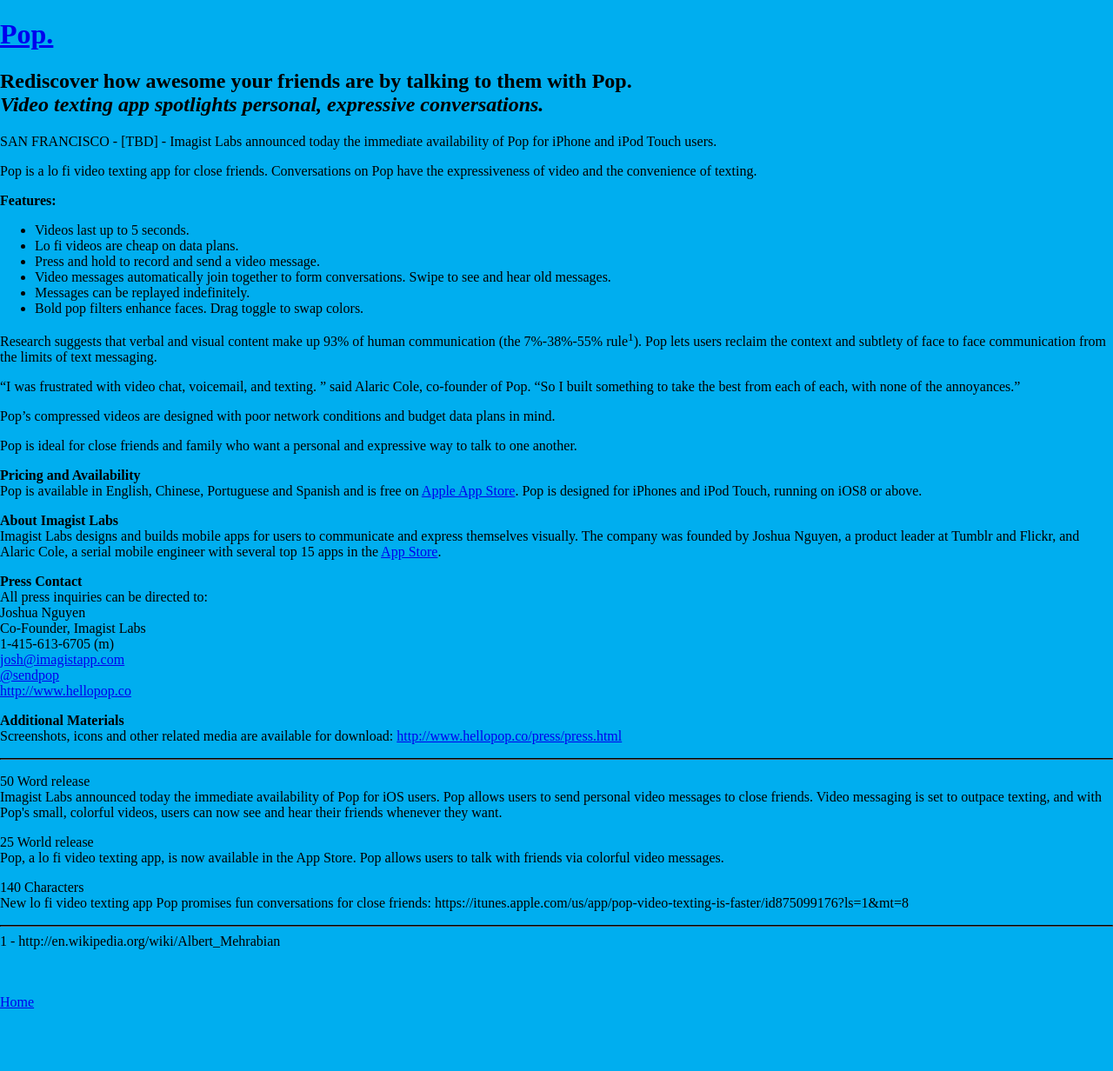
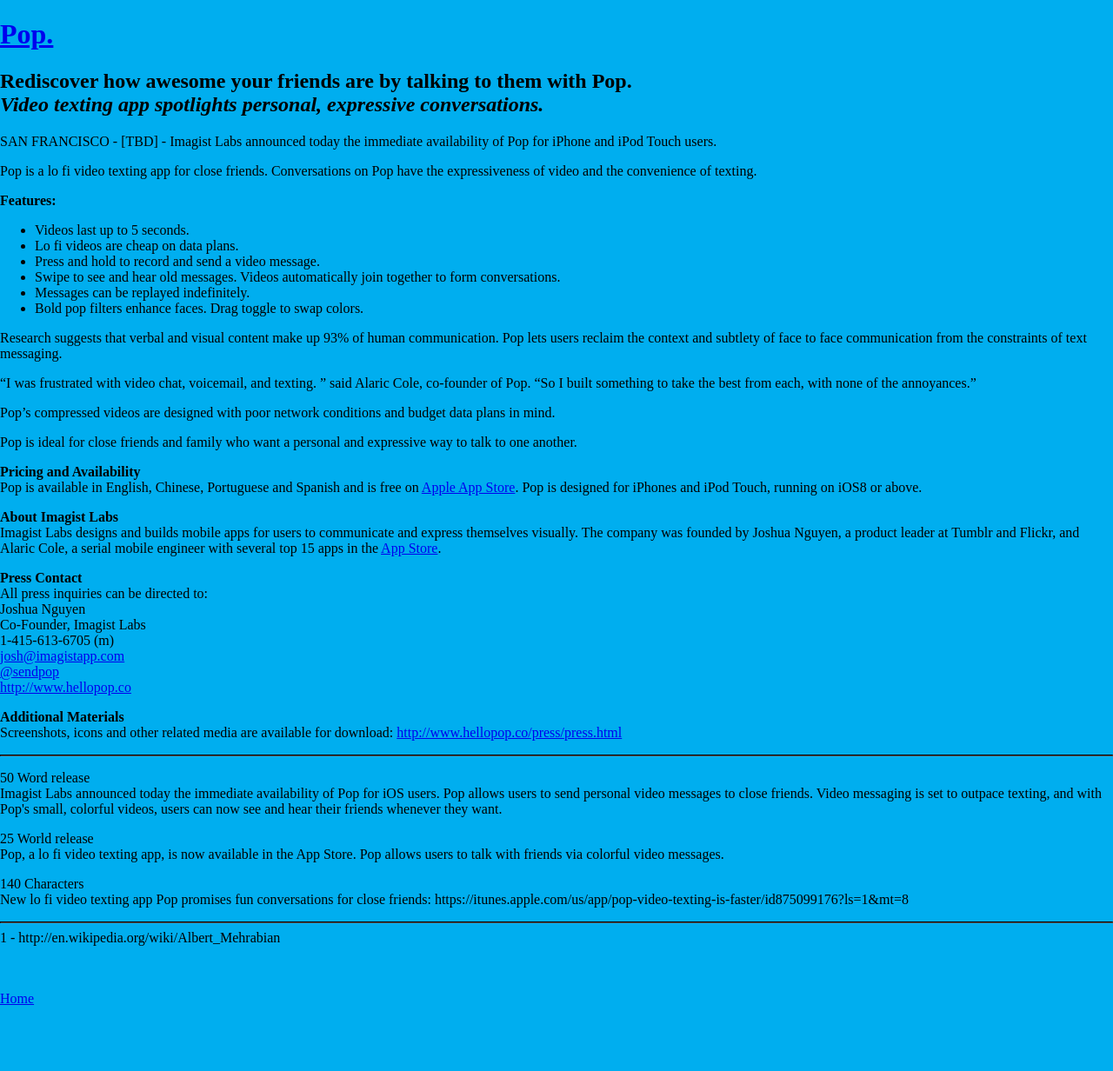
Before and after one commit to joshuanguyen/pop-web, a Jekyll site: the page press/release.html, which Jekyll copies as it is, in a window 1280 px wide. Shown: the whole page at 87% size. Built offline with Jekyll 4.4.1, drawn with Linux system fonts in a browser that asks for light colours.

Commit message:
Update release.html

```diff
--- a/press/release.html
+++ b/press/release.html
@@ -29,15 +29,15 @@
 	<li>Videos last up to 5 seconds.</li>
 	<li>Lo fi videos are cheap on data plans.</li>
 	<li>Press and hold to record and send a video message.</li>
-	<li>Video messages automatically join together to form conversations. Swipe to see and hear  old messages. </li>
+	<li>Swipe to see and hear old messages. Videos automatically join together to form conversations. </li>
 	<li>Messages can be replayed indefinitely.</li>
 	<li>Bold pop filters enhance faces. Drag toggle to swap colors. </li>
 	</ul>
 </p>
 
-<p>Research suggests that verbal and visual content make up 93% of human communication (the 7%-38%-55% rule<sup>1</sup>).  Pop lets users reclaim the context and subtlety of face to face communication from the limits of text messaging.</p>
+<p>Research suggests that verbal and visual content make up 93% of human communication.  Pop lets users reclaim the context and subtlety of face to face communication from the constraints of text messaging.</p>
 
-<p>“I was frustrated with video chat, voicemail, and texting. ” said Alaric Cole, co-founder of Pop. “So I built something to take the best from each of each, with none of the annoyances.”</p>
+<p>“I was frustrated with video chat, voicemail, and texting. ” said Alaric Cole, co-founder of Pop. “So I built something to take the best from each, with none of the annoyances.”</p>
 
 <p>Pop’s compressed videos are designed with poor network conditions and budget data plans in mind.</p>
 
```
